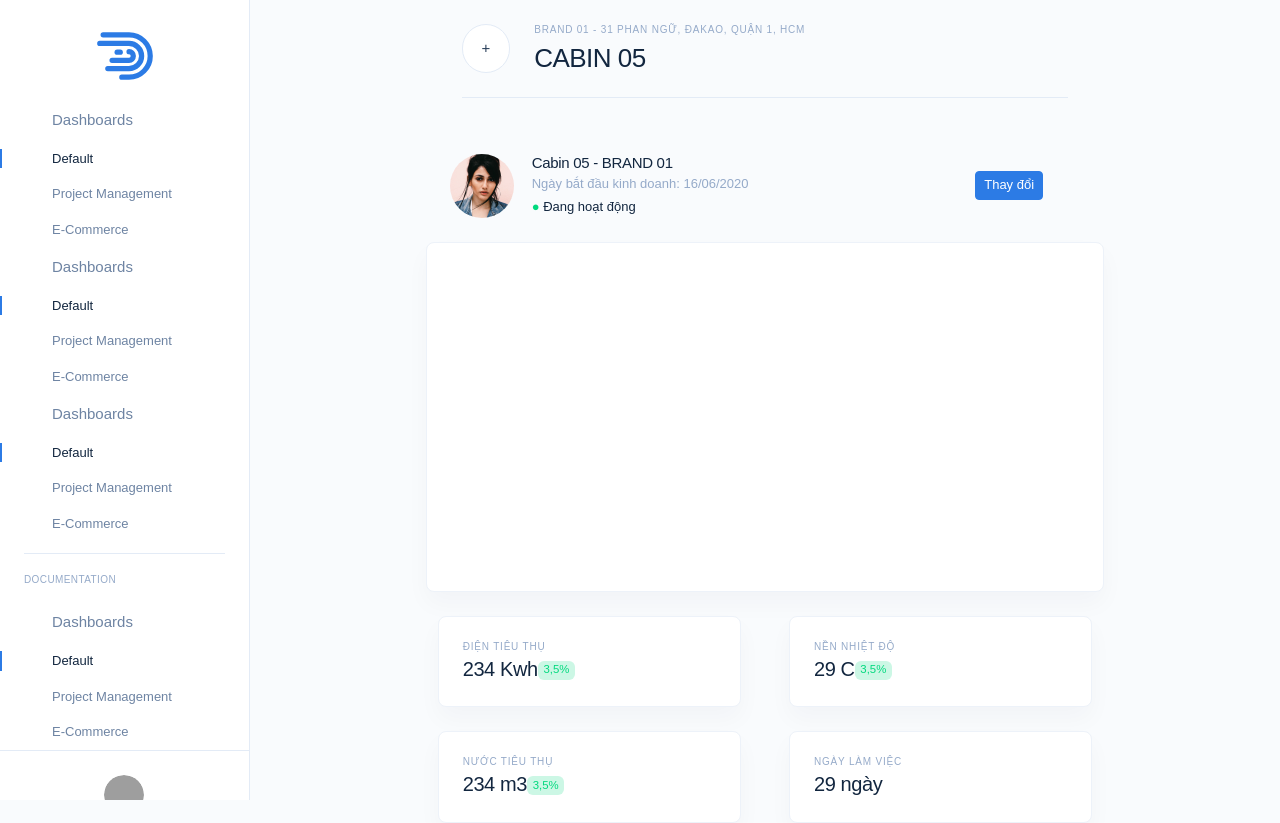
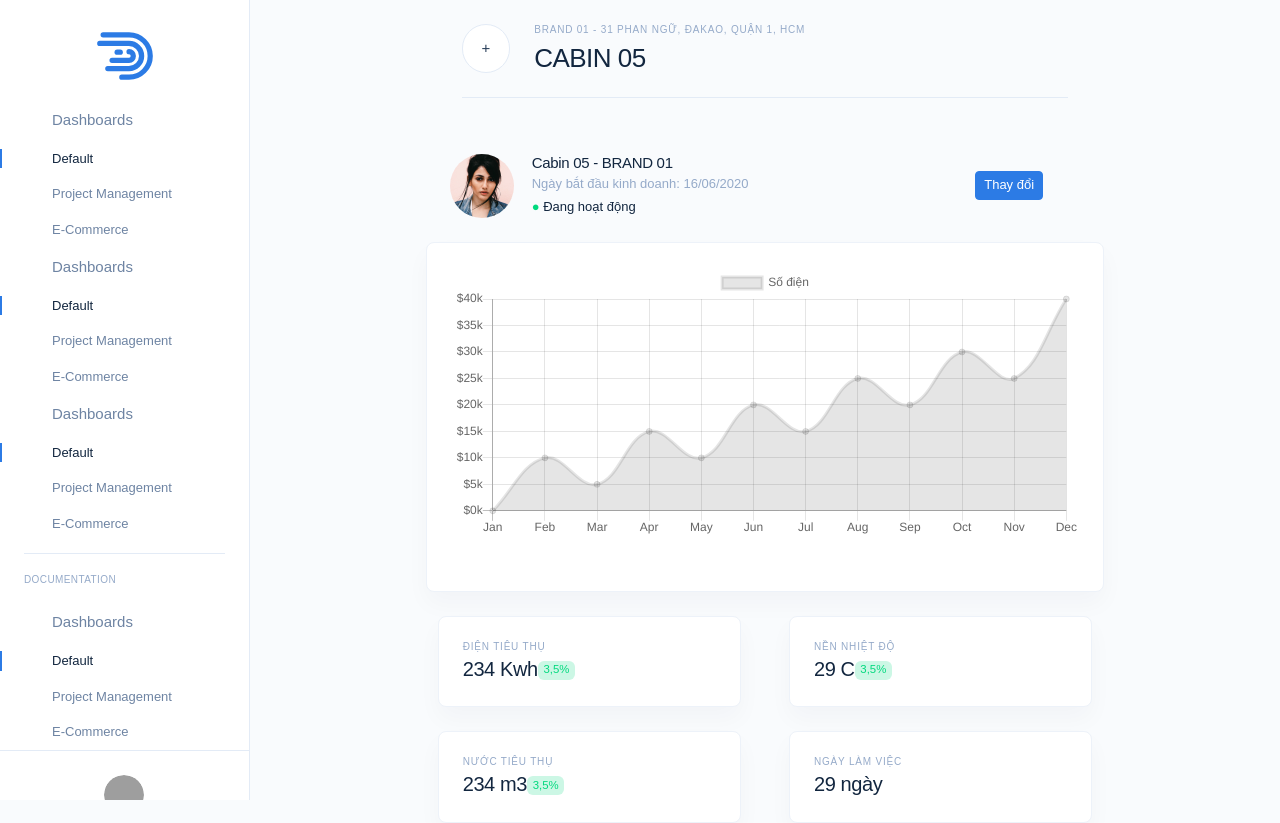
Before and after one commit to chenhuanghui/cabindashboard, a Next.js app: page /cabin/1 in a window 1280 px wide. Shown: the top 823 px of the page. Built offline with nearby package versions, Linux system fonts and the light colour scheme; grey boxes are pictures that could not be loaded; a web font is replaced by a local one.

Commit message:
load chartjs

```diff
--- a/components/card/card_chart.js
+++ b/components/card/card_chart.js
@@ -1,18 +1,55 @@
 import React from 'react';
+import { Line } from 'react-chartjs-2';
 
 export default class CardChart extends React.Component {
+  constructor(props){
+    super(props);
+    this.state = {
+        data: [],
+        options: []
+    }
+  }
+  componentDidMount() {
+    var temp = [];
+    temp = {
+      labels: ['Jan', 'Feb', 'Mar', 'Apr', 'May', 'Jun', 'Jul', 'Aug', 'Sep', 'Oct', 'Nov', 'Dec'],
+      datasets: [{
+        label: 'Số điện',
+        data: [0, 10, 5, 15, 10, 20, 15, 25, 20, 30, 25, 40]
+      }]
+    }
+    this.setState({data:temp});
 
+    var optionsdata = [];
+    optionsdata =  {
+      scales: {
+        yAxes: [{
+          ticks: {
+            callback: function(value) {
+              return '$' + value + 'k';
+            }
+          }
+        }]
+      }
+    }
+    this.setState({options:optionsdata});
+  }
 
   render () {
+    const {data,options} = this.state;
       return (
           // card body
           <div className="card">
               <div className="card-body">
                 <div className="chart">
-                    <canvas id="overviewChart" className="chart-canvas"></canvas>
+                  {/* <canvas id="overviewChart" className="chart-canvas"></canvas> */}
+                  <Line id="overviewChart" className="chart-canvas" data = {data} options={options} width={'687px'} height= {'300px'}/>
+
                 </div>
               </div>
           </div>
       )
   }
 }
+
+// https://www.npmjs.com/package/react-chartjs-2?activeTab=readme
--- a/package.json
+++ b/package.json
@@ -8,8 +8,10 @@
     "start": "next start"
   },
   "dependencies": {
+    "chart.js": "^2.9.3",
     "next": "9.4.4",
     "react": "16.13.1",
+    "react-chartjs-2": "^2.9.0",
     "react-dom": "16.13.1"
   }
 }
```
Also changed, not shown: 1 other file (tests, documents, lock files or other folders). Lines whose indentation alone changed are shown as unchanged.
